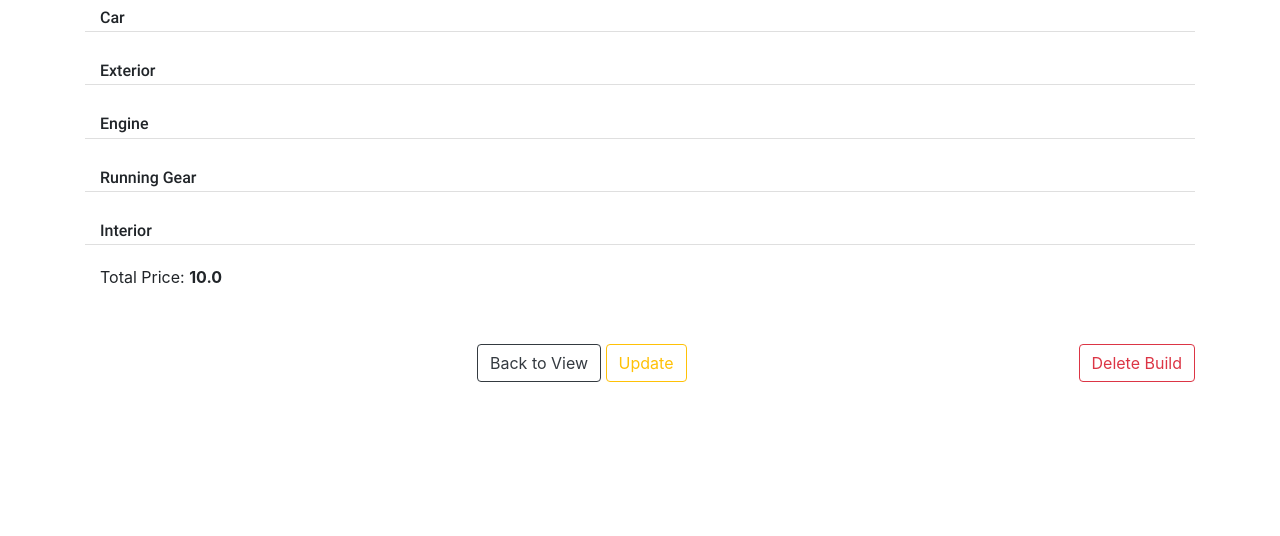
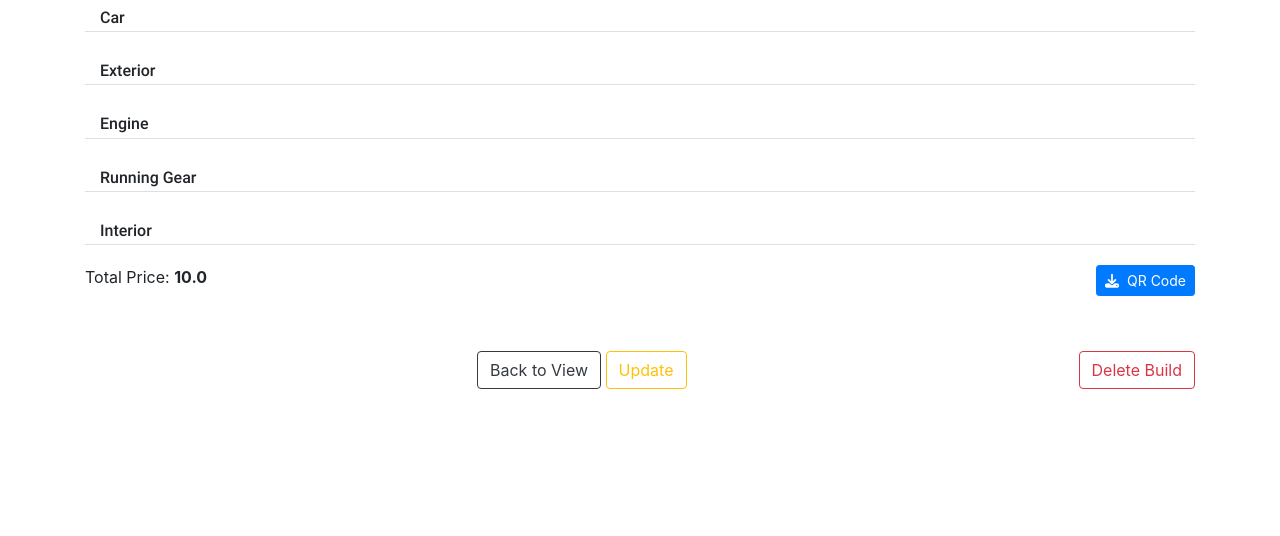
Before and after one commit to msped/autoskunkworks, a Django app: page /b/edit/1 in a window 1280 px wide. Shown: the part 183-719 px from the top of the page. Run offline with Django 3.2, Linux system fonts and the light colour scheme; a user stored in the database is signed in; tables that the repository leaves empty hold one stand-in row (values such as "Sample post"); some libraries are stand-ins or nearby versions.

Commit message:
added QR Code download button

```diff
--- a/builds/templates/edit.html
+++ b/builds/templates/edit.html
@@ -391,12 +391,16 @@ Edit {{ build.name }}
         </div>
     </div>
 
-    <!--Build Total-->
-    <div class="col-md-12">
-        Total Price: <strong><span id="build-total" name="total" >{{ build.total }}</span></strong>
-        <input type="hidden" name="total" value="{{ build.total }}" id="build-total">
+    <div class="row">
+        <!--Build Total-->
+        <div class="col-7">
+            Total Price: <strong><span id="build-total" name="total" >{{ build.total }}</span></strong>
+            <input type="hidden" name="total" value="{{ build.total }}" id="build-total">
+        </div>
+        <div class="col-5">
+            <a class="btn btn-sm btn-primary float-right" href="{% url 'download_qrcode' build.build_id %}"><i class="fas fa-download mr-2"></i>QR Code</a>
+        </div>
     </div>
-
 
     <!--Submit-->
     <div class="text-center submit-buttons">
```
